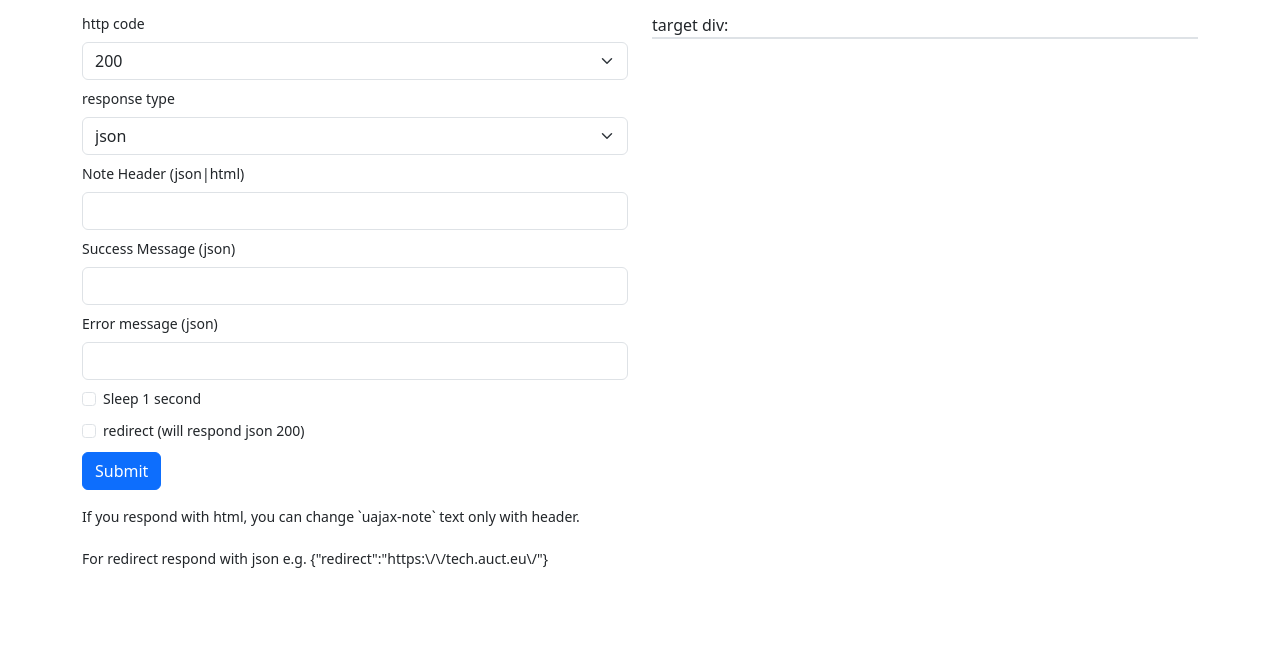
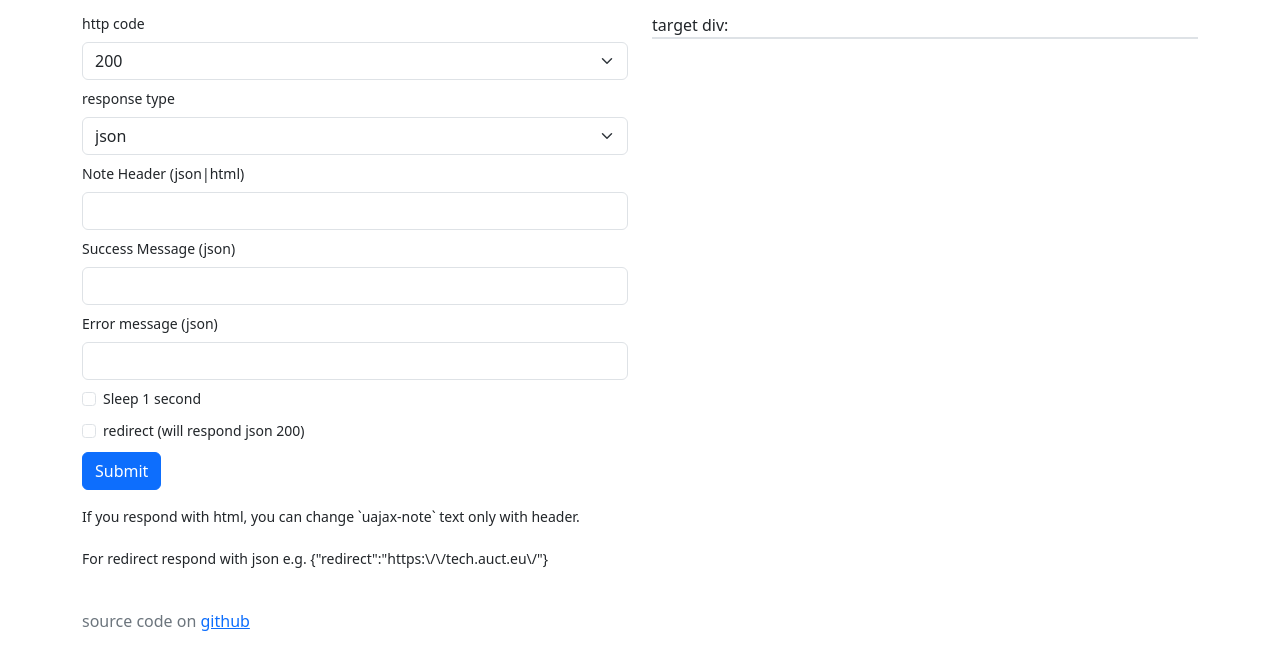
Before and after one commit to AucT/uajax, a plain HTML site: page demo/index.html in a window 1280 px wide. Shown: the part 107-776 px from the top of the page. Drawn offline with nearby package versions, Linux system fonts and the light colour scheme.

Commit message:
add link to source code

```diff
--- a/demo/index.html
+++ b/demo/index.html
@@ -138,6 +138,10 @@
 
     </div>
 
+    <div class="mt-4 text-secondary">
+        source code on <a href="https://github.com/AucT/uajax">github</a>
+    </div>
+
 
     <div class="position-fixed bottom-0 start-0 p-3" id="toast-container"></div>
 
```
